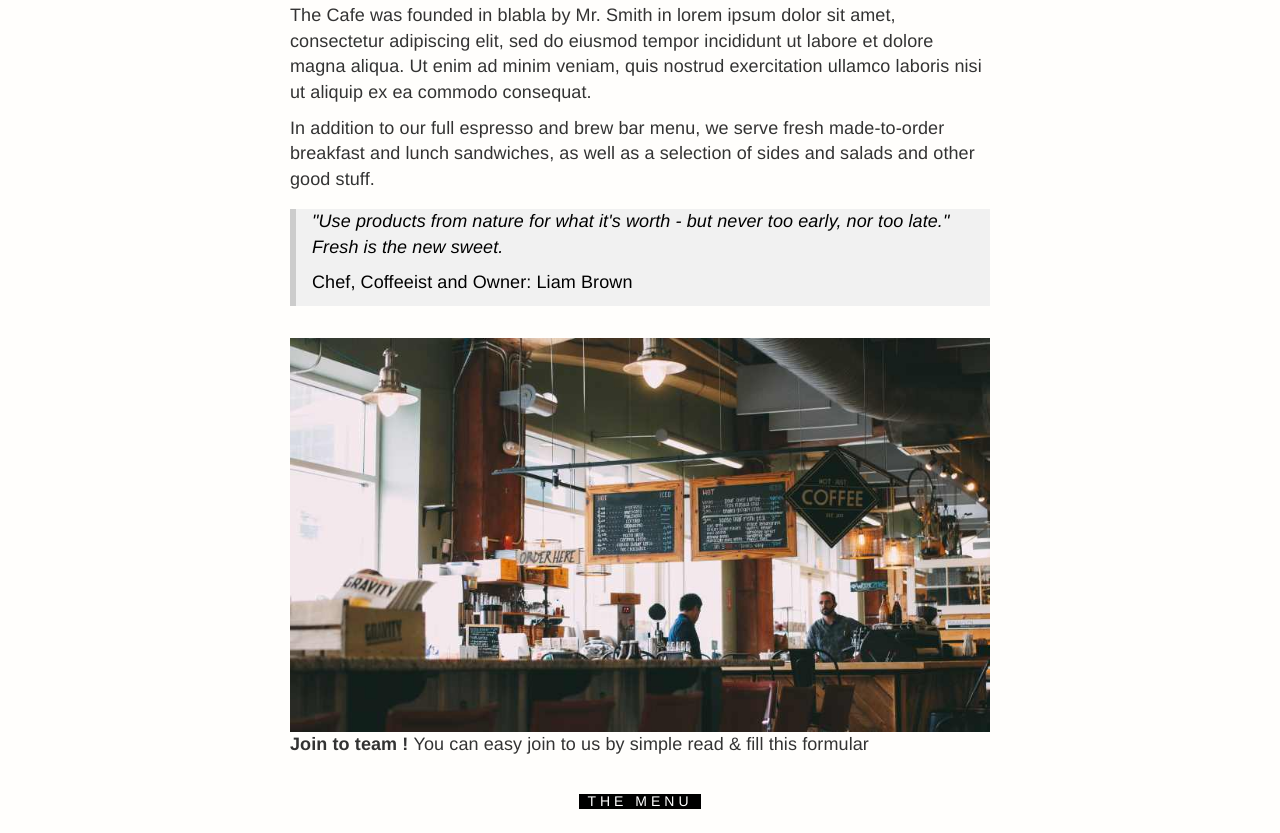
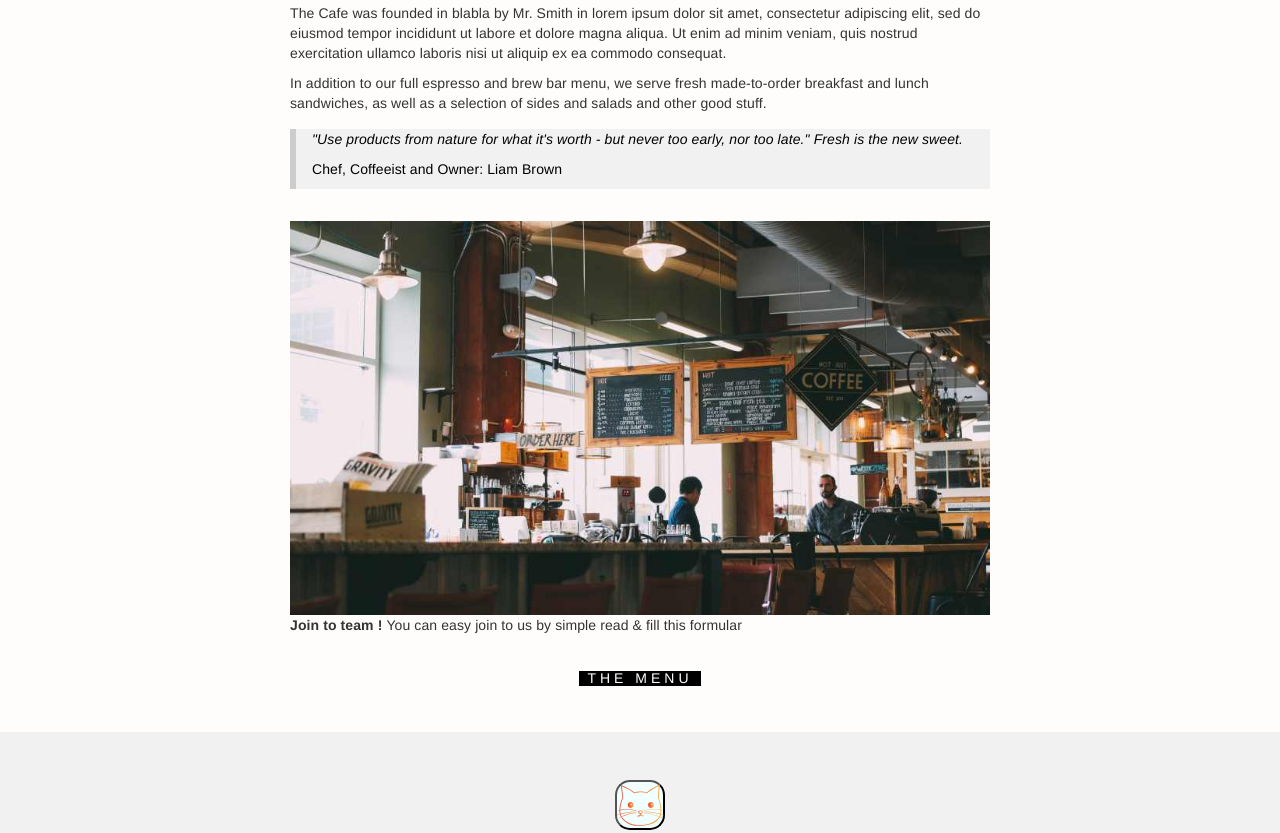
Before and after one commit to 1kinger/SJ, a plain HTML site: page index.html in a window 1280 px wide. Shown: the part 393-1226 px from the top of the page. Drawn offline with nearby package versions, Linux system fonts and the light colour scheme.

Commit message:
Update index.html

```diff
--- a/index.html
+++ b/index.html
@@ -15,12 +15,12 @@
 <script type="text/javascript" src="SezonJobs_files/DATA/LOKACI/lokaci.js"></script>
 
 
-<link rel="stylesheet" href="SezonJobs_files/distSRCHO/css/a11yAccordion.min.css"/>
+<link rel="stylesheet" href="SezonJobs_files/distSRCHO/css/a11yAccordion.min.css">
 <script type="text/javascript" src="SezonJobs_files/distSRCHO/js/a11yAccordion.js"></script>
 
 <link rel="stylesheet" href="SezonJobs_files/DATA/CEK_CAT/dropdowntree.css">
 
-</head><body>
+</head><body style="background-color:#faebd712;">
 
 
 <!-- Links (sit on top) -->
@@ -65,7 +65,7 @@
    <option value="30"></option><option value="31"></option><option value="32"></option></select>
 
     <br>
-<div id="CAT_SELEKT" style="text-align: center;display: none;position: relative;width: 100%;"><div class="dropdown dropdown-tree" id="example"></div></div>
+<div id="CAT_SELEKT" style="text-align: center;position: relative;width: 100%;"><div class="dropdown dropdown-tree" id="example"></div></div>
 <br><br><br>
 
   <ul id="accordion3" class="a11yAccordion a11yAccordion-light">
@@ -73,10 +73,10 @@
 
 
 
-<!-- Add a background color and large text to the whole page -->
-<div class=" w3-large" style="background-color:#faebd712;">
+<!-- Add a background color and large text to the whole page
+<div class=" w3-large" >
 
-
+ -->
 
 <!-- About Container -->
 <div class="w3-container" id="about">
@@ -94,7 +94,7 @@ selection of sides and salads and other good stuff.</p>
       <p>Chef, Coffeeist and Owner: Liam Brown</p>
     </div>
     <img src="SezonJobs_files/MEDIA/coffeeshop.jpg" style="width:100%;max-width:1000px" class="w3-margin-top">
-    <p><strong>Join to team ! </strong>You can easy join to us by simple read & fill <span id="GFRM" >this formular<span></p>
+    <p><strong>Join to team ! </strong>You can easy join to us by simple read & fill <span id="GFRM">this formular</span></p>
 
   </div>
 </div>
```
